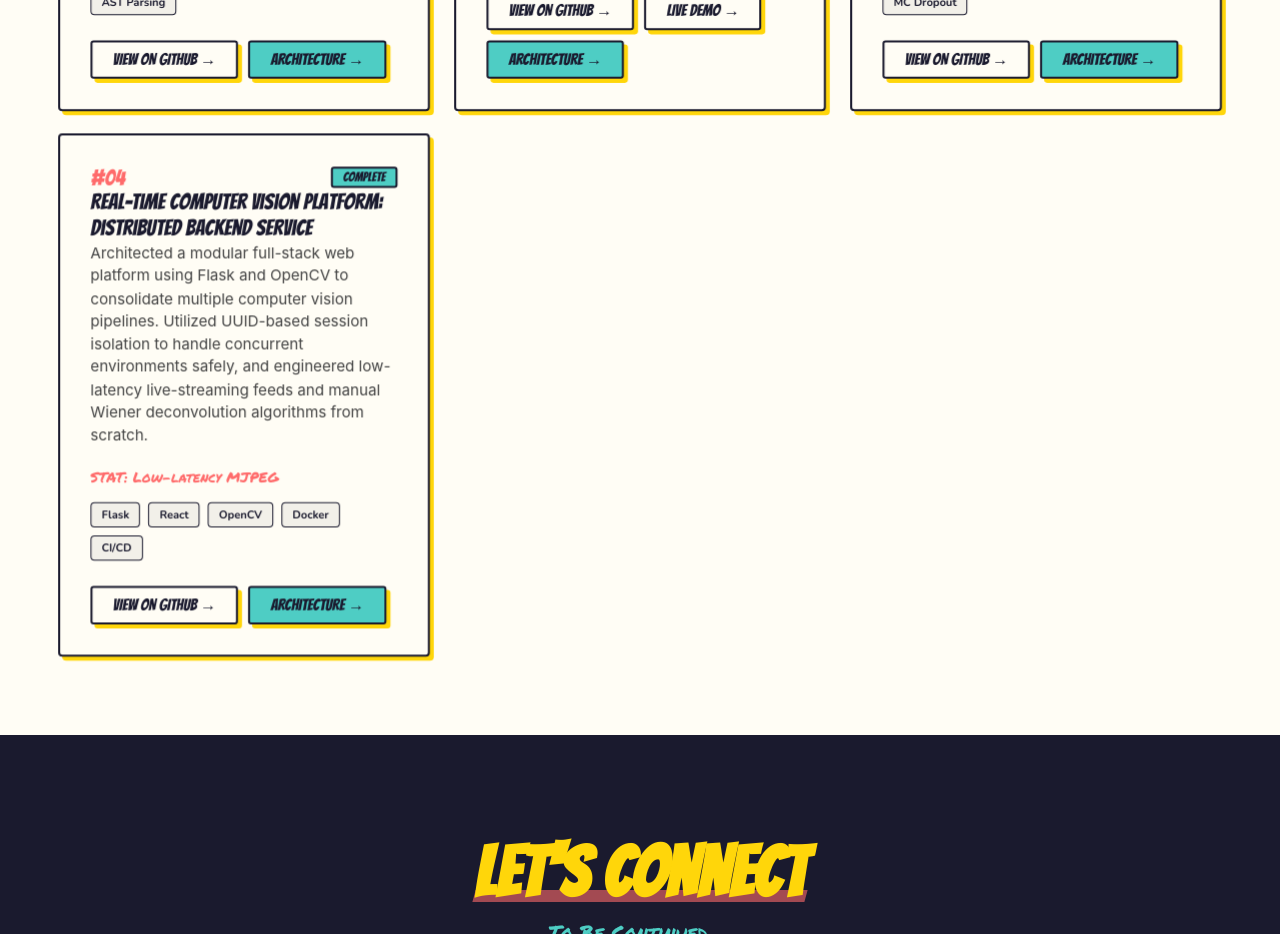
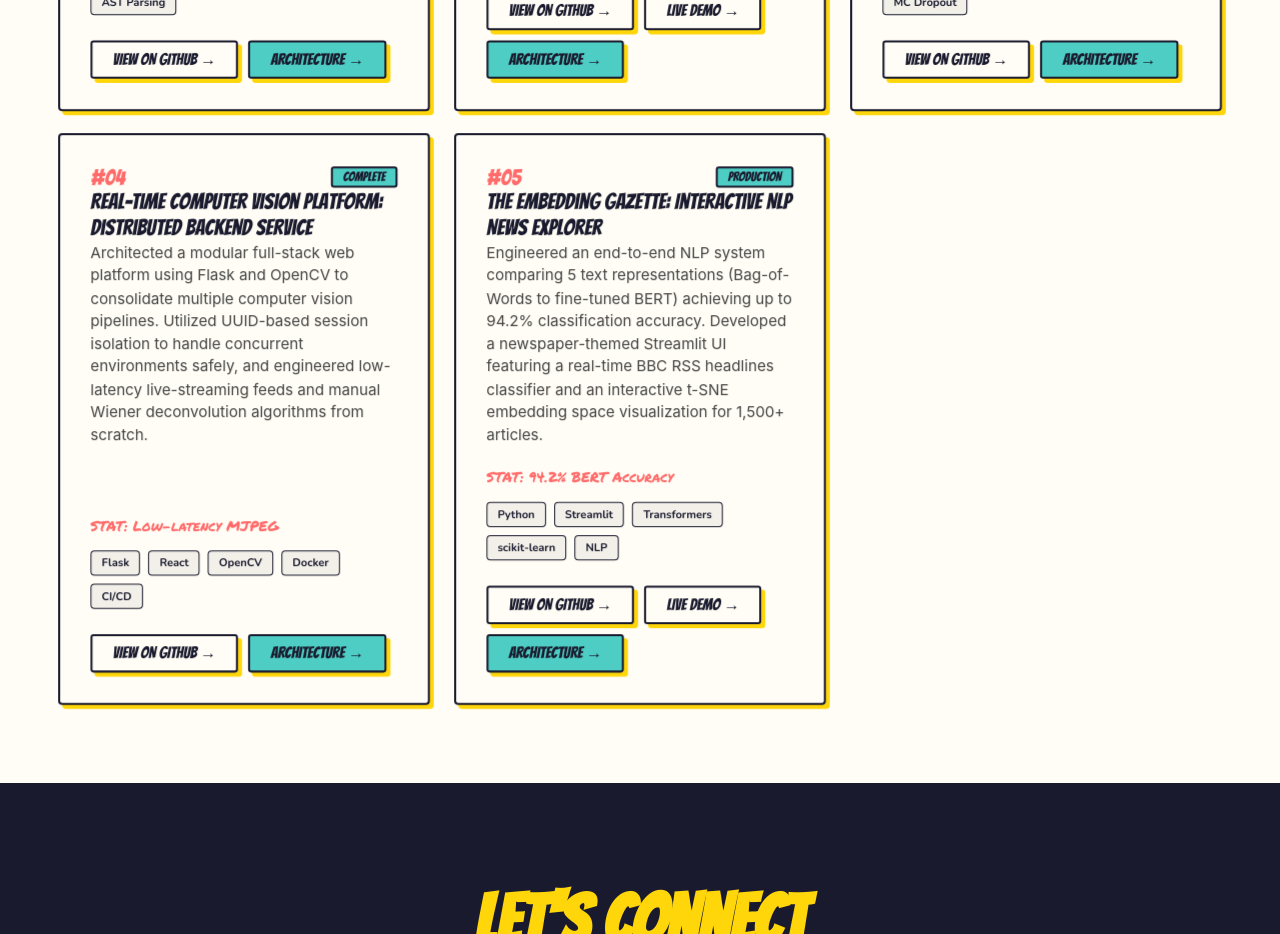
Before and after one commit to shriya-1603/ShriyaKotala_portfolio, a Next.js app: page / in a window 1280 px wide. Shown: the part 4680-5614 px from the top of the page. Built offline with nearby package versions, Linux system fonts and the light colour scheme.

Commit message:
Move The Embedding Gazette to project #05 and restore RepoMind as #01

```diff
--- a/src/app/portfolio.jsx
+++ b/src/app/portfolio.jsx
@@ -930,6 +930,21 @@ const projects = [
     UUID Session Isolation → Concurrent Runtime Environments
                                          ↓
     OpenCV Image Pipelines (Live MJPEG Streams & Wiener Deconvolution)`
+  },
+  {
+    id: "05", title: "The Embedding Gazette: Interactive NLP News Explorer",
+    tags: ["Python", "Streamlit", "Transformers", "scikit-learn", "NLP"],
+    description: "Engineered an end-to-end NLP system comparing 5 text representations (Bag-of-Words to fine-tuned BERT) achieving up to 94.2% classification accuracy. Developed a newspaper-themed Streamlit UI featuring a real-time BBC RSS headlines classifier and an interactive t-SNE embedding space visualization for 1,500+ articles.",
+    metric: "94.2% BERT Accuracy", status: "PRODUCTION", statusColor: "var(--teal)",
+    link: "https://github.com/shriya-1603/news-embedding-explorer",
+    demo: "https://huggingface.co/spaces/shriya-1603/news-embedding-explorer",
+    architecture: `News Text / RSS Feed → Preprocessing & Cleaning (NLTK)
+                                         ↓
+    Feature Extraction (BoW / TF-IDF / Word2Vec / BERT / Fine-tuned BERT)
+                                         ↓
+    Classifier Suite (Naive Bayes / Logistic Regression / BERT Sequence Classification)
+                                         ↓
+    Visualisations (Plotly t-SNE) & Streamlit Newspaper Front-end`
   }
 ];
 
```
